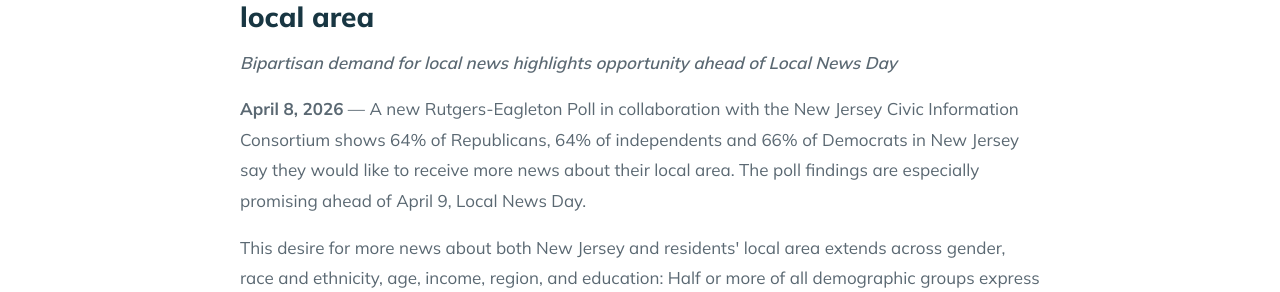
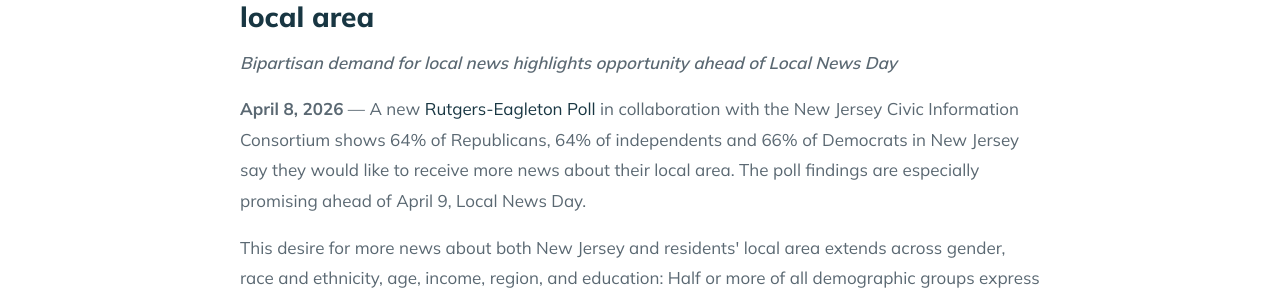
Before and after one commit to madi-mccool/njcivicinfo, a Jekyll site: the page built from docs/press-release-eagleton-poll.html, in a window 1280 px wide and 900 px high, scrolled down 466 px. Shown: the part 162-454 px from the top of the window. Built offline with Jekyll 4.4.1, drawn with Linux system fonts in a browser that asks for light colours; part of the change alters nothing that is shown; some of the changed text lies outside the part shown.

```diff
--- a/docs/press-release-eagleton-poll.html
+++ b/docs/press-release-eagleton-poll.html
@@ -21,7 +21,7 @@ description: "Latest Rutgers-Eagleton poll shows 65% of New Jerseyans across pol
       <h2 class="press-release-headline">Latest Rutgers-Eagleton poll shows 65% of New Jerseyans across political party lines want more news about their local area</h2>
       <p class="press-release-subhead">Bipartisan demand for local news highlights opportunity ahead of Local News Day</p>
 
-      <p><strong>April 8, 2026</strong> — A new Rutgers-Eagleton Poll in collaboration with the New Jersey Civic Information Consortium shows 64% of Republicans, 64% of independents and 66% of Democrats in New Jersey say they would like to receive more news about their local area. The poll findings are especially promising ahead of April 9, Local News Day.</p>
+      <p><strong>April 8, 2026</strong> — A new <a href="https://eagletonpoll.rutgers.edu/wp-content/uploads/2026/04/Rutgers-Eagleton-Poll-Local-News-04.08.26-FINAL.pdf" target="_blank" rel="noopener">Rutgers-Eagleton Poll</a> in collaboration with the New Jersey Civic Information Consortium shows 64% of Republicans, 64% of independents and 66% of Democrats in New Jersey say they would like to receive more news about their local area. The poll findings are especially promising ahead of April 9, Local News Day.</p>
 
       <p>This desire for more news about both New Jersey and residents' local area extends across gender, race and ethnicity, age, income, region, and education: Half or more of all demographic groups express wanting to receive more news in both cases — local and state.</p>
 
@@ -55,7 +55,7 @@ description: "Latest Rutgers-Eagleton poll shows 65% of New Jerseyans across pol
         <div class="report-cta-icon">
           <svg viewBox="0 0 24 24" xmlns="http://www.w3.org/2000/svg"><path d="M19 3H5c-1.1 0-2 .9-2 2v14c0 1.1.9 2 2 2h14c1.1 0 2-.9 2-2V5c0-1.1-.9-2-2-2zm-5 14H7v-2h7v2zm3-4H7v-2h10v2zm0-4H7V7h10v2z"/></svg>
         </div>
-        <h3>Read the Complete Press Release</h3>
+        <h3>Read the Full Poll</h3>
         <p>Access the full press release and the complete questions and tables at the Rutgers-Eagleton Poll website.</p>
         <a href="https://eagletonpoll.rutgers.edu/wp-content/uploads/2026/04/Rutgers-Eagleton-Poll-Local-News-04.08.26-FINAL.pdf" target="_blank" rel="noopener" class="btn btn-primary">View Full Results</a>
       </div>
```
